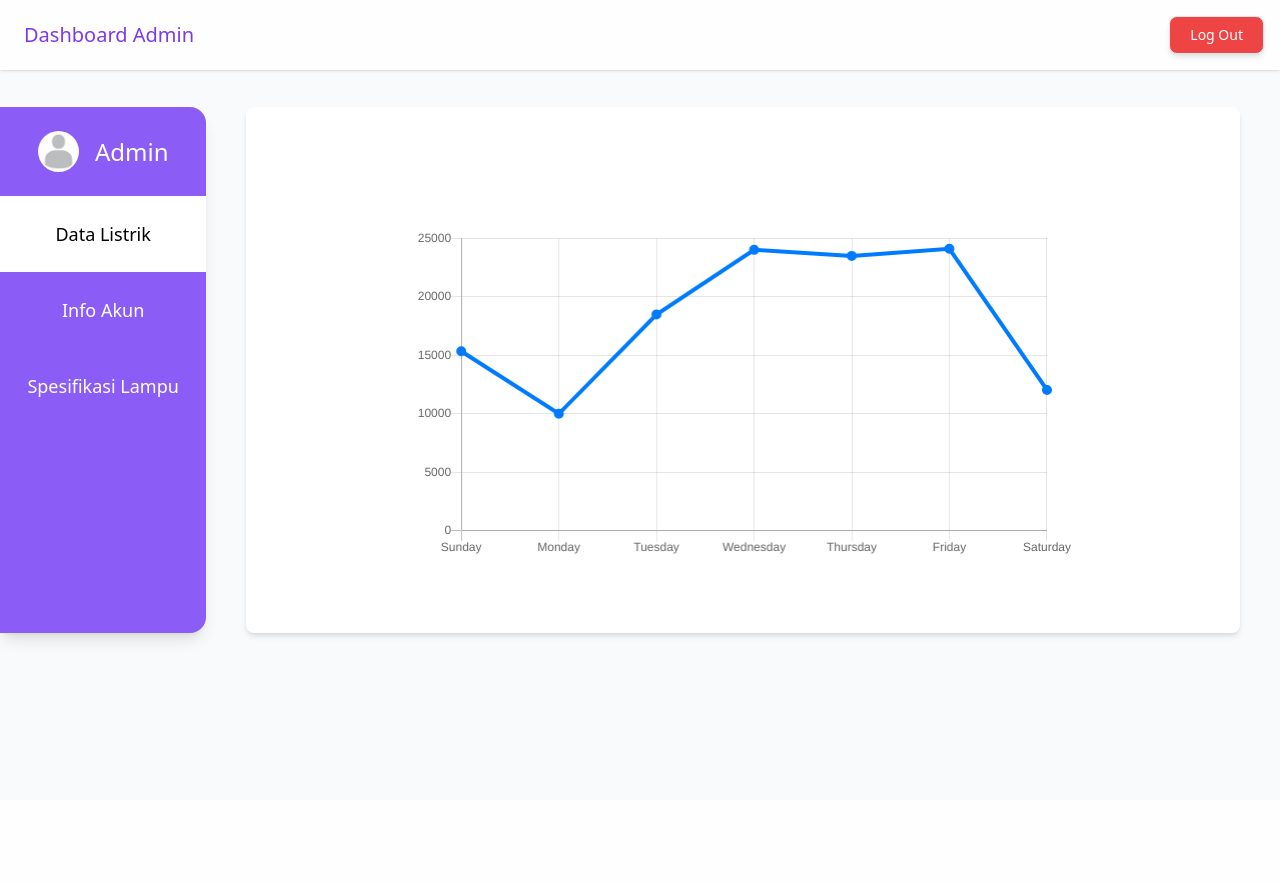
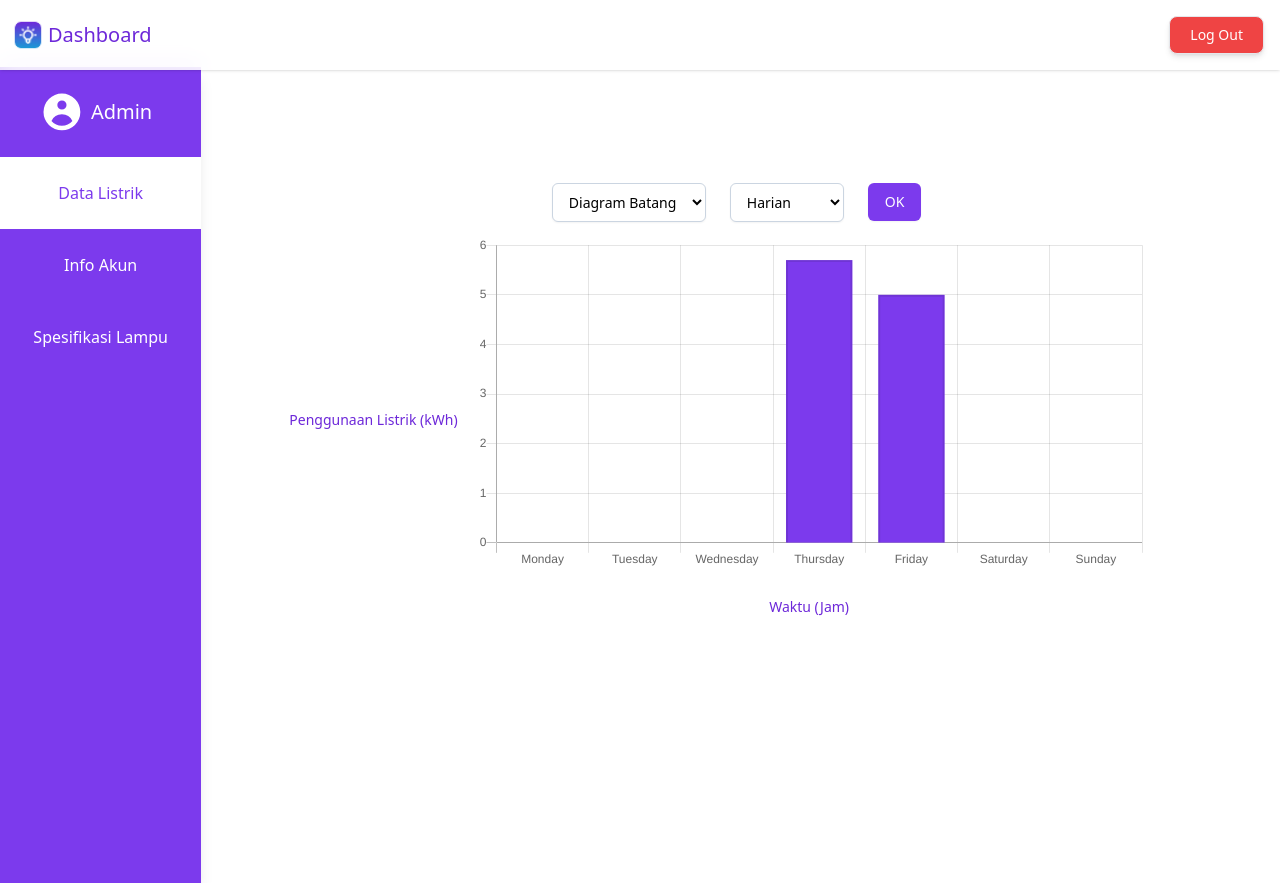
Before and after one commit to raihantaufiq/rpl-tubes-lampu_otomatis_hemat, a PHP site: page / in a window 1280 px wide. Before the commit the page ends 645 px from the top, so only its background shows below. Run offline with PHP 8.4, Linux system fonts and the light colour scheme; a user stored in the database is signed in; data comes from the database, SQL or seed files in the repository; both versions use the stored data as it was after the commit; some libraries are stand-ins or nearby versions.

Commit message:
Add files via upload

```diff
--- a/includes/Laporan.class.php
+++ b/includes/Laporan.class.php
@@ -3,7 +3,7 @@
 class Laporan extends DB
 {
 
-    function getLaporan_oneDay_perHour($this_day)
+    function getLaporan_day_perHour($this_day)
     {
         $next_day = date_create($this_day);
         date_modify($next_day,"+1 day");
@@ -16,6 +16,30 @@
 
         return $this->execute($query);
     }
+
+    function getLaporan_week_perDay($this_day)
+    {
+        // $monday = date_create($this_day);
+        // $monday_str = date_format($monday,"Y-m-d");
+        // //jika bukan hari senin, mundurkan hari sampai hari senin
+        // while (date('l', strtotime($monday_str)) != "Monday") {
+        //     date_modify($monday,"-1 day");
+        //     $monday_str = date_format($monday,"Y-m-d");
+        // }
+        // //tentukan hari minggu
+        // $next_monday = $monday;
+        // date_modify($next_monday,"+7 days");
+        // //ubah ke string
+        // $monday = date_format($monday,"Y-m-d");
+        // $next_monday = date_format($next_monday,"Y-m-d");
+
+        $query = "SELECT dayname(waktu_entri), round(sum(penggunaan_listrik),2)
+        FROM laporan
+        WHERE waktu_entri >='2022-5-9 00:00:00' AND waktu_entri <'2022-5-16 00:00:00'
+        GROUP BY day(waktu_entri)";
+
+        return $this->execute($query);
+    }
 }
 
 ?>
--- a/info_akun.php
+++ b/info_akun.php
@@ -19,7 +19,7 @@
 
     $row = $akun->getResult();
     $data .= '<img src="img/default_profile.jpg" class="w-1/5" alt="">
-    <div class="flex flex-col mt-7 p-4 rounded-md border">
+    <div class="flex flex-col mt-7 p-8 rounded-2xl border">
         <div class="flex flex-row mb-2">
             <p class="w-28">Username</p>
             <p class="mr-2">:</p>
--- a/login.php
+++ b/login.php
@@ -37,7 +37,7 @@
                 // $_SESSION['nama'] = $data['nama_mhs']; // Set session nama dan isi dari data nama
 
                 // setcookie("message", "", time()-60); //delete cookie message
-                header("location: dashboard.html"); // redirect ke halaman welcome.php
+                header("location: index.php"); // redirect ke halaman welcome.php
             }
         }
         else{
--- a/templates/dashboard.html
+++ b/templates/dashboard.html
@@ -10,14 +10,15 @@
     <!-- CDN TAILWIND -->
     <script src="https://cdn.tailwindcss.com"></script>
 </head>
-<body class="bg-slate-50">
+<body>
     <!-- NAVBAR -->
     <div class="bg-white w-full mt-[75px]">
         <div class="bg-white/80 shadow fixed top-0 left-0 right-0 z-10 backdrop-blur-md">
             <div class="container mx-auto px-4">
                 <div class="flex items-center justify-between py-4">
-                    <a href="#" class="flex items-center">
-                        <h1 class="text-violet-600 text-xl mx-2">Dashboard Admin</h1>
+                    <a href="index.php" class="flex items-center hover:scale-105 duration-200 delay-100">
+                        <img src="img/logo.png" alt="logo website" class="scale-110">
+                        <h1 class="text-violet-700 text-xl mx-2 font-regular">Dashboard</h1>
                     </a>
                     <a href="logout.php" class="text-white bg-red-500 shadow-md border text-sm font-normal px-5 py-2 rounded-lg hover:bg-red-600 focus:outline-none focus:ring-1 focus:ring-offset-2 focus:ring-red-400">Log Out</a>
                 </div>
@@ -27,28 +28,34 @@
     <!-- END OF NAVBAR -->
 
     <!-- MAIN SECTION -->
-    <div class="flex flex-row">
-        <div class="flex flex-col bg-violet-500 w-1/6 mt-8 shadow-lg rounded-r-2xl">
-            <a href="templates/dashboard.html" class="flex flex-row items-center justify-center space-x-4 py-6">
-                <img src="img/default_profile.jpg" class="w-1/5 rounded-full" alt="gambar profile">
-                <h1 class="text-2xl text-white">Admin</h1>
+    <div class="flex flex-row h-screen">
+        <div class="flex flex-col bg-violet-600 w-1/6 -m-2 shadow-lg">
+            <a href="index.php" class="flex flex-row items-center justify-center space-x-2 py-6">
+                <div class="w-1/5">
+                    <svg xmlns="http://www.w3.org/2000/svg" class="h-full w-full text-white scale-110" viewBox="0 0 20 20" fill="currentColor">
+                        <path fill-rule="evenodd" d="M18 10a8 8 0 11-16 0 8 8 0 0116 0zm-6-3a2 2 0 11-4 0 2 2 0 014 0zm-2 4a5 5 0 00-4.546 2.916A5.986 5.986 0 0010 16a5.986 5.986 0 004.546-2.084A5 5 0 0010 11z" clip-rule="evenodd" />
+                      </svg>
+                </div>
+                <h1 class="text-xl text-white">Admin</h1>
             </a>
 
-            <a href="index.php" class="bg-white py-6 text-center hover:bg-violet-700 hover:text-white duration-150 delay-75">
-                <p class="text-lg">Data Listrik</p>
+            <a href="index.php" class="bg-white py-6 ml-2 text-center text-md text-violet-600 font-medium hover:bg-violet-800 hover:text-white duration-300 delay-100">
+                <p>Data Listrik</p>
             </a>
 
-            <a href="info_akun.php" class="bg-violet-500 py-6 text-center hover:bg-violet-700 hover:text-white duration-150 delay-75">
-                <p class="text-lg text-white">Info Akun</p>
+            <a href="info_akun.php" class="bg-violet-600 py-6 ml-2 text-center text-md text-white hover:bg-violet-800 hover:text-white duration-300 delay-100">
+                <p>Info Akun</p>
             </a>
 
-            <a href="spek_lampu.php" class="bg-violet-500 py-6 text-center hover:bg-violet-700 hover:text-white duration-150 delay-75">
-                <p class="text-lg text-white">Spesifikasi Lampu</p>
+            <a href="spek_lampu.php" class="bg-violet-600 py-6 ml-2 text-center text-md text-white hover:bg-violet-800 hover:text-white duration-300 delay-100">
+                <p>Spesifikasi Lampu</p>
             </a>
         </div>
-        <div class="flex flex-col  w-4/5 shadow-md mx-10 mt-8 items-center rounded-lg bg-white p-14">
-            <div class="invisible">
-                <table name="table_temp">
+
+        <!-- DATA PENGGUNAAN LISTRIK -->
+        <div class="flex flex-col w-4/5 mx-10 items-center p-14">
+            <div class="invisible" name="table_temp">
+                <table>
                     <tr>
                         <!-- <td name="chart_label">0</td>
                         <td name="chart_label">1</td>
@@ -69,17 +76,50 @@
                     </tr>
                 </table>
             </div>
-            <div class="lg:w-9/12 md:w-9/12 sm:w-fit">
-                <canvas class="my-4 w-full h-auto" id="myChart"></canvas>
+
+            <!-- MODE DAN FILTER -->
+            <form action="#" method="POST" enctype="multipart/form-data" class="flex flex-row place-items-start space-x-6">
+                <label for="tmode_tampilan" class="block">
+                    <select name="tmode_tampilan" id="tmode_tampilan" class="py-2 px-3 bg-white border shadow-sm border-slate-300 focus:outline-none focus:border-violet-600 focus:ring-violet-600 block w-full text-sm rounded-md focus:ring-1">
+                        <option value="diagram_batang">Diagram Batang</option>
+                        <option value="tabel">Tabel</option>
+                    </select>
+                </label>
+
+                <label for="tfilter_waktu" class="block">
+                    <select name="tfilter_waktu" id="tfilter_waktu" class="py-2 px-3 bg-white border shadow-sm border-slate-300 focus:outline-none focus:border-violet-600 focus:ring-violet-600 block w-full text-sm rounded-md focus:ring-1">
+                        <option value="day">Harian</option>
+                        <option value="week">Mingguan</option>
+                        <option value="month">Bulanan</option>
+                    </select>
+                </label>
+
+                <div>
+                    <button name="btn-filter-waktu" id="btn-filter-waktu" type="submit" class="inline-flex justify-center py-2 px-4 w-full border border-transparent shadow-sm text-sm font-medium rounded-md text-white bg-violet-600 hover:bg-violet-700 focus:outline-none focus:ring-2 focus:ring-offset-2 focus:ring-violet-500">
+                        OK
+                    </button>
+                </div>
+
+            </form>
+
+            <!-- CHART -->
+            <div class="flex flex-col w-full items-center ">
+                <div class="flex flex-row w-full items-center">
+                    <div class="text-sm mr-4 font-medium text-violet-700">Penggunaan Listrik (kWh)</div>
+                    <div class="lg:w-9/12 md:w-9/12 sm:w-fit  flex flex-col items-center">
+                        <canvas class="my-4 w-full h-auto"  id="myChart"></canvas>
+                        <div class="text-sm mt-2 font-medium text-violet-700">Waktu (Jam)</div>
+                    </div>
+                </div>
             </div>
+            <!-- END OF CHART -->
         </div>
     </div>
     <!-- END OF MAIN SECTION -->
 
 
-
     <script src="https://cdn.jsdelivr.net/npm/feather-icons@4.28.0/dist/feather.min.js" integrity="sha384-uO3SXW5IuS1ZpFPKugNNWqTZRRglnUJK6UAZ/gxOX80nxEkN9NcGZTftn6RzhGWE" crossorigin="anonymous"></script>
     <script src="https://cdn.jsdelivr.net/npm/chart.js@2.9.4/dist/Chart.min.js" integrity="sha384-zNy6FEbO50N+Cg5wap8IKA4M/ZnLJgzc6w2NqACZaK0u0FXfOWRRJOnQtpZun8ha" crossorigin="anonymous"></script>
-    <script src="dashboard.js"></script>
+    <script src="templates/dashboard.js"></script>
 </body>
 </html>
--- a/templates/dashboard.js
+++ b/templates/dashboard.js
@@ -17,7 +17,7 @@
       arr_labels.push(label[i].textContent)
       arr_data.push(nilai[i].textContent)
   }
-  document.getElementsByName("table_temp")[0].remove();
+  //document.getElementsByName("table_temp")[0].remove();
   // eslint-disable-next-line no-unused-vars
   var myChart = new Chart(ctx, {
     type: 'bar',
@@ -26,10 +26,10 @@
       datasets: [{
         data: arr_data,
         lineTension: 0,
-        backgroundColor: 'transparent',
-        borderColor: '#007bff',
+        backgroundColor: '#7c3aed',
+        // borderColor: '#007bff',
         borderWidth: 2,
-        pointBackgroundColor: '#007bff'
+        pointBackgroundColor: '#7c3aed'
       }]
     },
     options: {
@@ -38,6 +38,19 @@
           ticks: {
             beginAtZero: true
           }
+          ,
+          // scaleLabel: {
+          //   display: true,
+          //   labelString: 'Penggunaan Listrik (kWh)'
+          // }
+          // ,
+        }]
+        ,
+        xAxes: [{
+          // scaleLabel: {
+          //   display: true,
+          //   labelString: 'Waktu (jam)'
+          // }
         }]
       },
       legend: {
```
Also changed, not shown: db_rpl.sql (added, +143 -0 lines), index.php (+50 -1 lines), spek_lampu.php (+4 -3 lines), templates/info_akun.html (+20 -16 lines), templates/login.html (+5 -4 lines), templates/spek_lampu.html (+30 -16 lines), templates/ubah_lampu.html (+20 -13 lines), img/logo.png (added).
